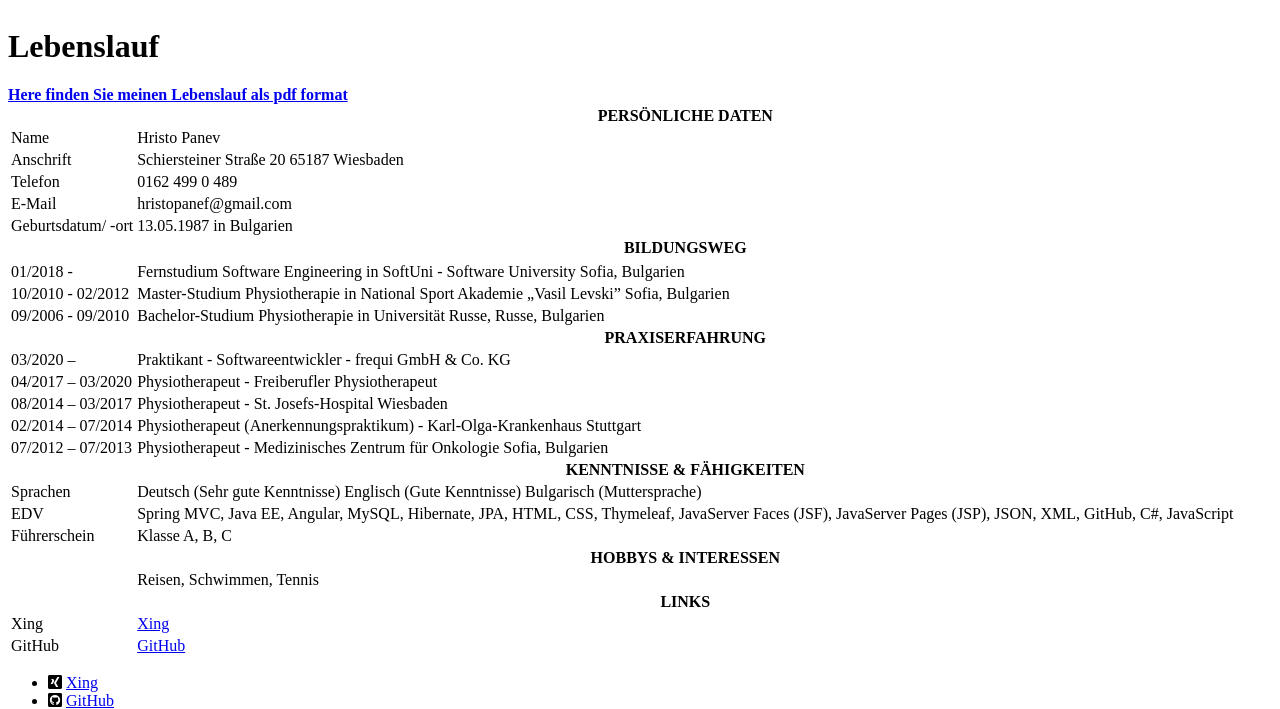
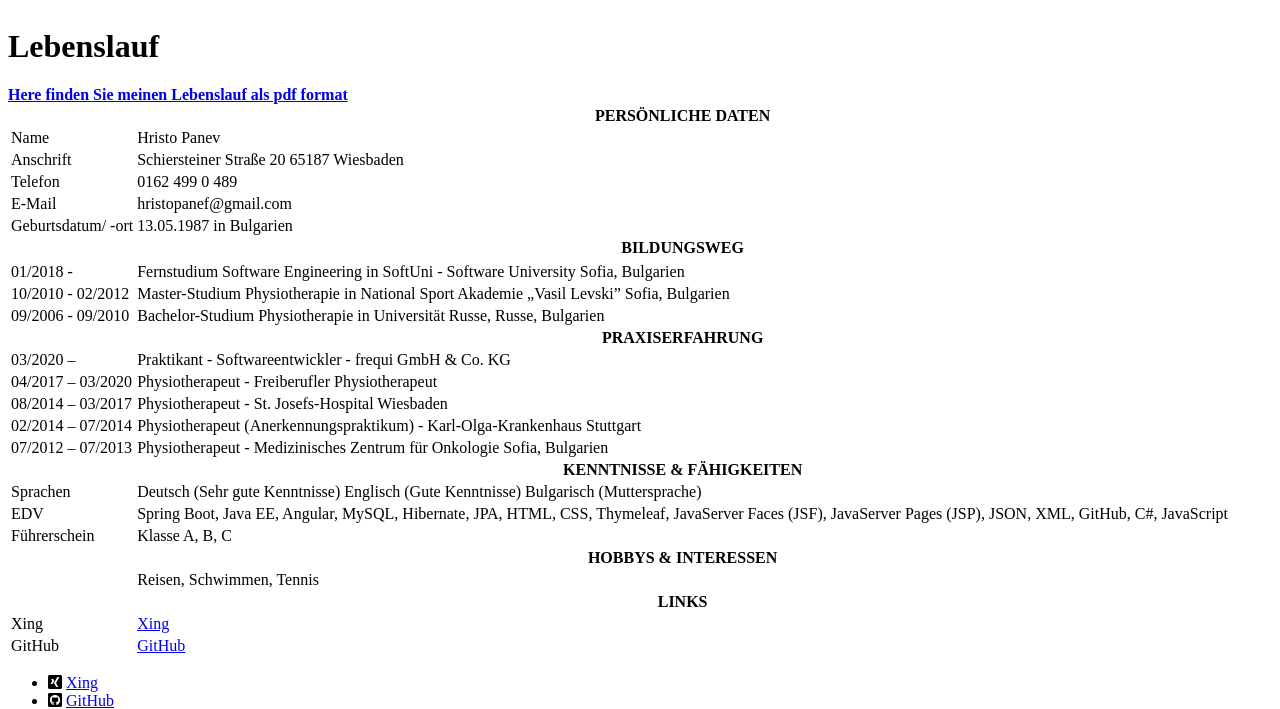
Before and after one commit to hristopanev/portfolio-css-advanced, a Jekyll site: the page built from resume.html, in a window 1280 px wide. Shown: the part 254-963 px from the top of the page. Built offline with Jekyll 4.4.1, drawn with Linux system fonts in a browser that asks for light colours; nearby versions of some CDN libraries.

Commit message:
edit CV and change CV-link

```diff
--- a/docs/feed.xml
+++ b/docs/feed.xml
@@ -1,4 +1,4 @@
-<?xml version="1.0" encoding="utf-8"?><feed xmlns="http://www.w3.org/2005/Atom" ><generator uri="https://jekyllrb.com/" version="3.8.6">Jekyll</generator><link href="/portfolio/feed.xml" rel="self" type="application/atom+xml" /><link href="/portfolio/" rel="alternate" type="text/html" /><updated>2020-04-02T21:43:20+02:00</updated><id>/portfolio/feed.xml</id><title type="html">Portfolio</title><subtitle>My Portfolio&quot;</subtitle><entry><title type="html">Angular</title><link href="/portfolio/2020/01/01/Angular.html" rel="alternate" type="text/html" title="Angular" /><published>2020-01-01T00:00:00+01:00</published><updated>2020-01-01T00:00:00+01:00</updated><id>/portfolio/2020/01/01/Angular</id><content type="html" xml:base="/portfolio/2020/01/01/Angular.html">&lt;table class=&quot;table-steel&quot;&gt;
+<?xml version="1.0" encoding="utf-8"?><feed xmlns="http://www.w3.org/2005/Atom" ><generator uri="https://jekyllrb.com/" version="3.8.6">Jekyll</generator><link href="/portfolio/feed.xml" rel="self" type="application/atom+xml" /><link href="/portfolio/" rel="alternate" type="text/html" /><updated>2020-04-02T22:13:19+02:00</updated><id>/portfolio/feed.xml</id><title type="html">Portfolio</title><subtitle>My Portfolio&quot;</subtitle><entry><title type="html">Angular</title><link href="/portfolio/2020/01/01/Angular.html" rel="alternate" type="text/html" title="Angular" /><published>2020-01-01T00:00:00+01:00</published><updated>2020-01-01T00:00:00+01:00</updated><id>/portfolio/2020/01/01/Angular</id><content type="html" xml:base="/portfolio/2020/01/01/Angular.html">&lt;table class=&quot;table-steel&quot;&gt;
 &lt;thead&gt;
 &lt;tr&gt;
 &lt;th&gt;TOPIC&lt;/th&gt;
--- a/docs/resume/index.html
+++ b/docs/resume/index.html
@@ -108,7 +108,7 @@
 
                 <section class="cv-form">
     <div>
-    <div class="Lebenslauf-pdf"><a href="https://www.luminpdf.com/viewer/5e184ab35c81280019491353"  target="_blank"><strong>Here finden Sie meinen Lebenslauf als pdf format</strong></a></div>
+    <div class="Lebenslauf-pdf"><a href="https://app.luminpdf.com/viewer/5e8646b0a773930017357620"  target="_blank"><strong>Here finden Sie meinen Lebenslauf als pdf format</strong></a></div>
     </div>
     <div class="cv">
         <table class="table-steel">
@@ -210,7 +210,7 @@
                 </tr>
                 <tr>
                     <td>EDV</td>
-                    <td>Spring MVC, Java EE, Angular, MySQL, Hibernate, JPA, HTML, CSS, Thymeleaf, JavaServer Faces (JSF), JavaServer Pages (JSP), JSON, XML, GitHub, C#, JavaScript</td>
+                    <td>Spring Boot, Java EE, Angular, MySQL, Hibernate, JPA, HTML, CSS, Thymeleaf, JavaServer Faces (JSF), JavaServer Pages (JSP), JSON, XML, GitHub, C#, JavaScript</td>
                     </tr>
                 <tr>
                     <td>Führerschein</td>
--- a/resume.html
+++ b/resume.html
@@ -8,7 +8,7 @@
 
 <section class="cv-form">
     <div>
-    <div class="Lebenslauf-pdf"><a href="https://www.luminpdf.com/viewer/5e184ab35c81280019491353"  target="_blank"><strong>Here finden Sie meinen Lebenslauf als pdf format</strong></a></div>
+    <div class="Lebenslauf-pdf"><a href="https://app.luminpdf.com/viewer/5e8646b0a773930017357620"  target="_blank"><strong>Here finden Sie meinen Lebenslauf als pdf format</strong></a></div>
     </div>
     <div class="cv">
         <table class="table-steel">
@@ -110,7 +110,7 @@
                 </tr>
                 <tr>
                     <td>EDV</td>
-                    <td>Spring MVC, Java EE, Angular, MySQL, Hibernate, JPA, HTML, CSS, Thymeleaf, JavaServer Faces (JSF), JavaServer Pages (JSP), JSON, XML, GitHub, C#, JavaScript</td>
+                    <td>Spring Boot, Java EE, Angular, MySQL, Hibernate, JPA, HTML, CSS, Thymeleaf, JavaServer Faces (JSF), JavaServer Pages (JSP), JSON, XML, GitHub, C#, JavaScript</td>
                     </tr>
                 <tr>
                     <td>Führerschein</td>
```
